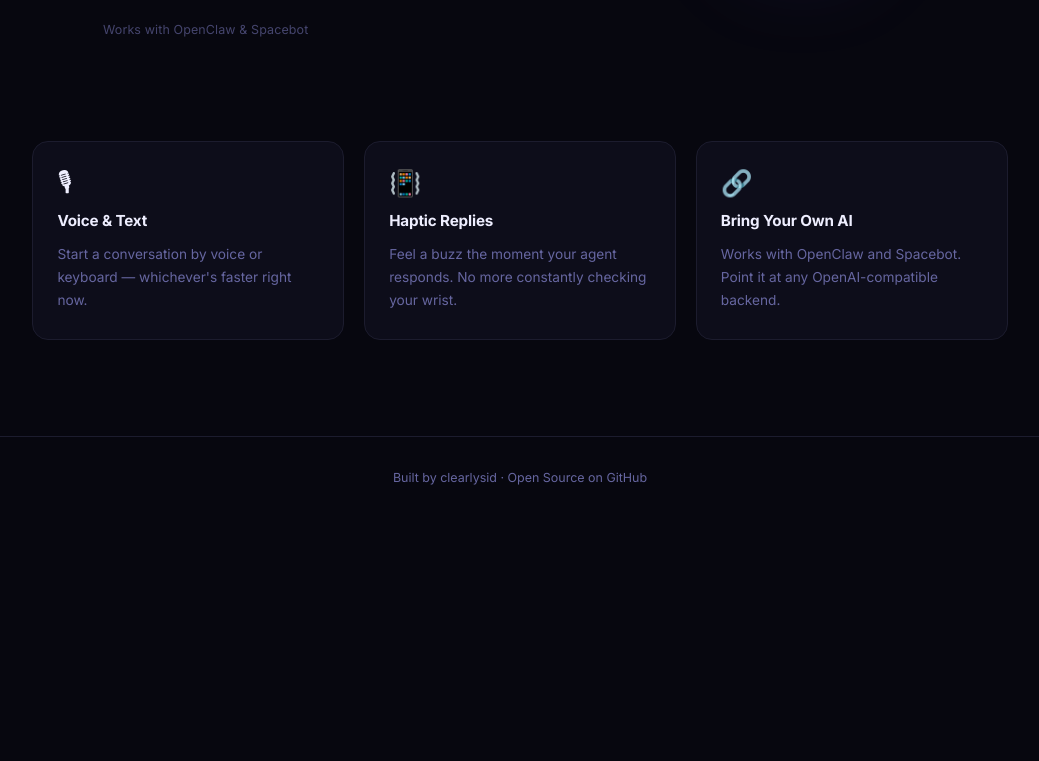
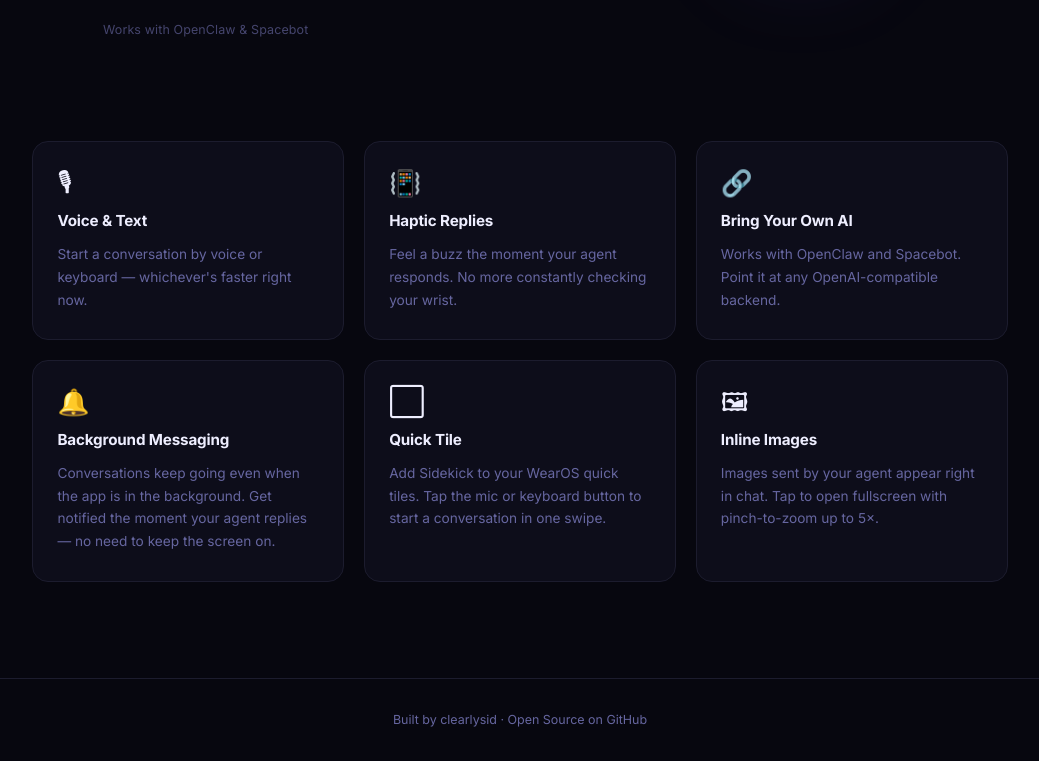
Before and after one commit to clearlysid/sidekick, a website: page web/index.html in a window 1280 px wide. Shown: the part 665-1426 px from the top of the page, without its empty margins (120-1159 px from the left). Before the commit the page ends 1185 px from the top, so only its background shows below. Drawn offline with Linux system fonts and the light colour scheme; files whose address does not match are found by name.

Commit message:
landing: add background messaging, quick tile, and inline images features

```diff
--- a/web/index.html
+++ b/web/index.html
@@ -114,6 +114,21 @@
           <h3>Bring Your Own AI</h3>
           <p>Works with OpenClaw and Spacebot. Point it at any OpenAI-compatible backend.</p>
         </div>
+        <div class="feature">
+          <div class="feature-icon">🔔</div>
+          <h3>Background Messaging</h3>
+          <p>Conversations keep going even when the app is in the background. Get notified the moment your agent replies — no need to keep the screen on.</p>
+        </div>
+        <div class="feature">
+          <div class="feature-icon">⬜</div>
+          <h3>Quick Tile</h3>
+          <p>Add Sidekick to your WearOS quick tiles. Tap the mic or keyboard button to start a conversation in one swipe.</p>
+        </div>
+        <div class="feature">
+          <div class="feature-icon">🖼</div>
+          <h3>Inline Images</h3>
+          <p>Images sent by your agent appear right in chat. Tap to open fullscreen with pinch-to-zoom up to 5×.</p>
+        </div>
       </section>
     </main>
 
```
